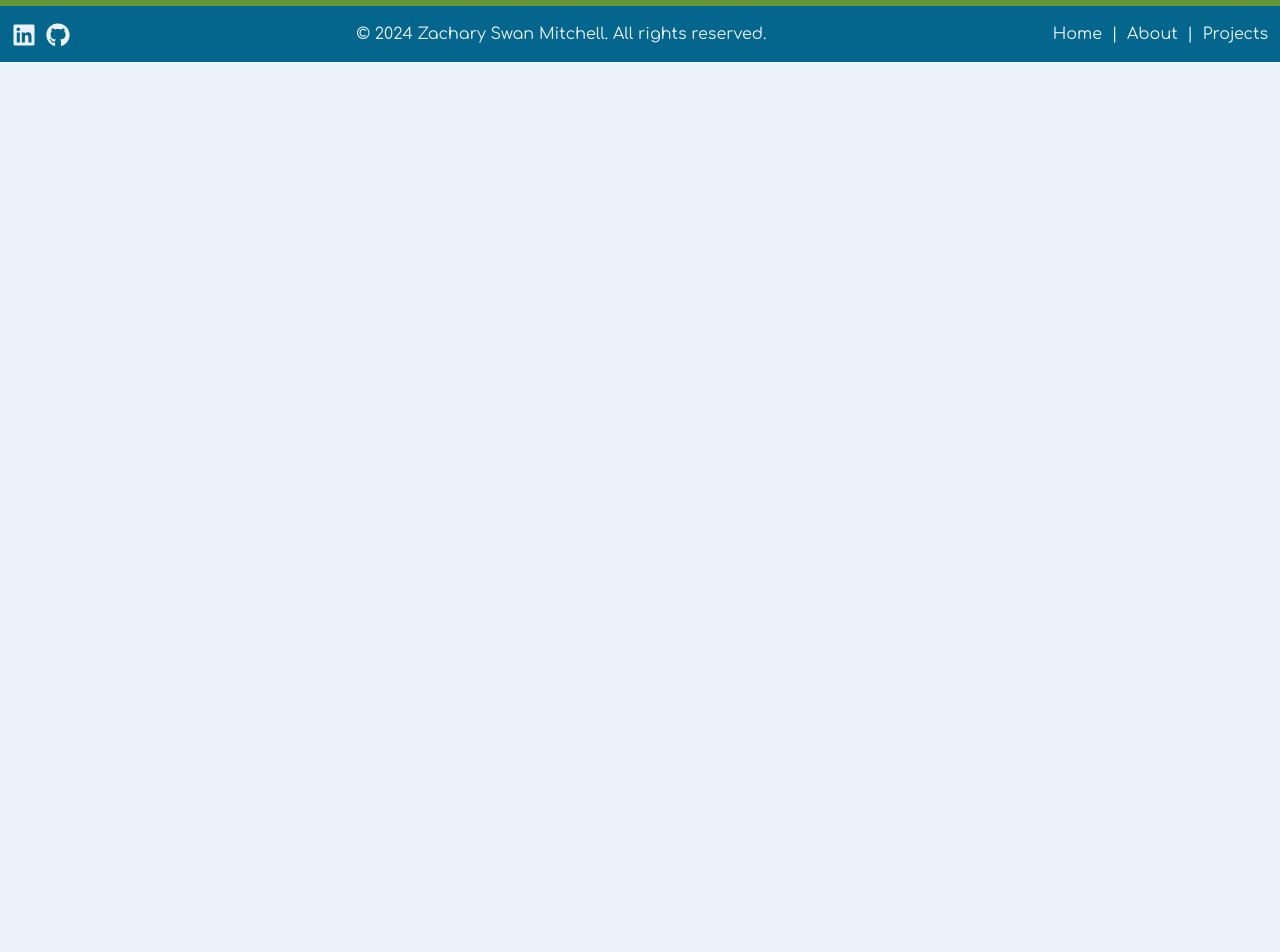
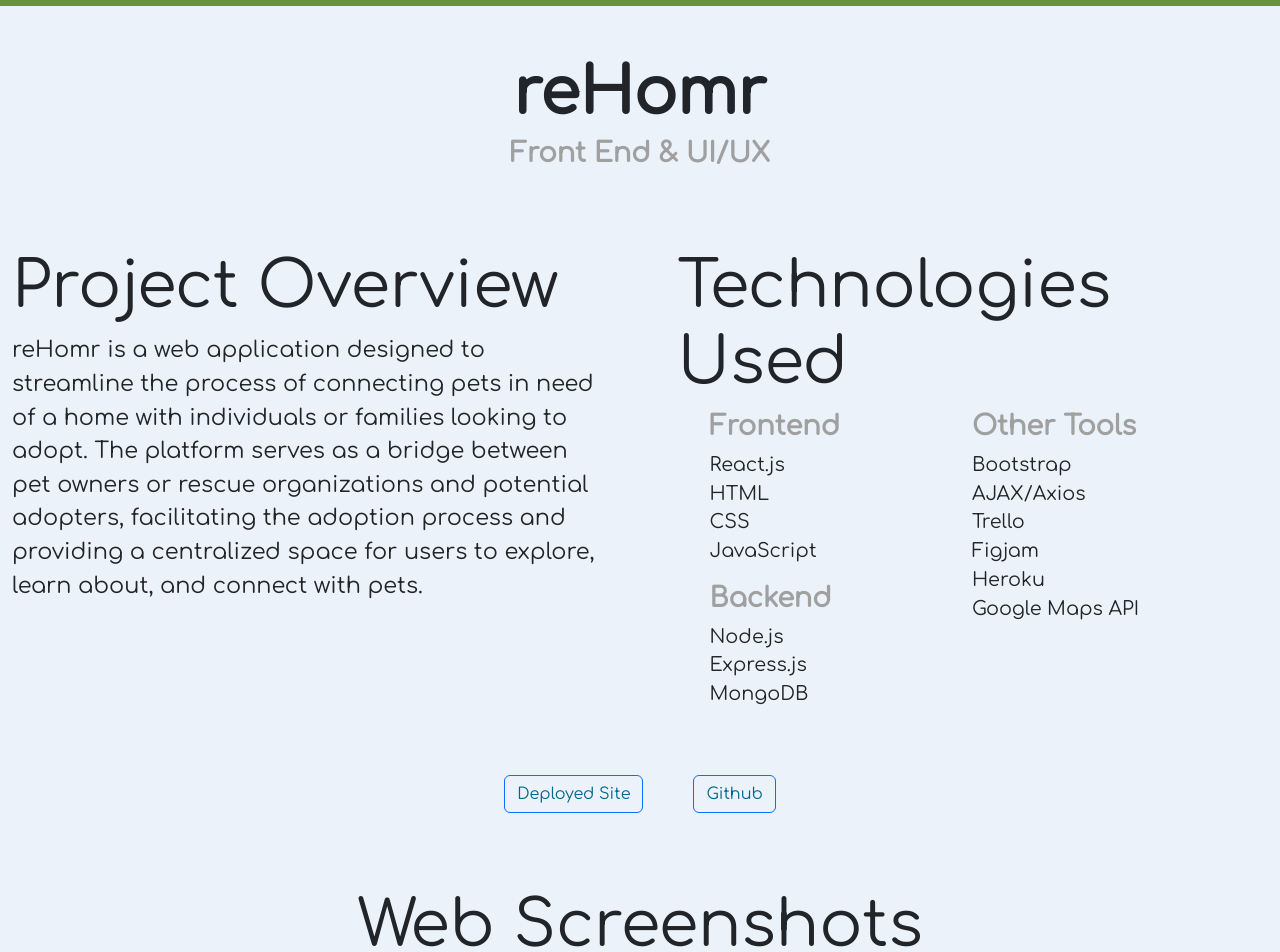
Before and after one commit to zacharyswanmitchell/portfolio-site, a React (Create React App) app: page /projects/rehomr in a window 1280 px wide. Shown: the part 60-1012 px from the top of the page. Before the commit the page ends 800 px from the top, so only its background shows below. Built offline with nearby package versions, Linux system fonts and the light colour scheme; a web font is replaced by a local one.

Commit message:
Refactor add projects templates

```diff
--- a/src/pages/App/App.jsx
+++ b/src/pages/App/App.jsx
@@ -1,11 +1,12 @@
-import 'bootstrap/dist/css/bootstrap.min.css';// import { useState } from 'react';
-import { Routes, Route } from 'react-router-dom';
+import "bootstrap/dist/css/bootstrap.min.css"; // import { useState } from 'react';
+import { Routes, Route } from "react-router-dom";
 import "./App.css";
-import NavBar from '../../components/NavBar/NavBar';
-import Footer from '../../components/Footer/Footer';
+import NavBar from "../../components/NavBar/NavBar";
+import Footer from "../../components/Footer/Footer";
 import HomePage from "../HomePage/HomePage";
 import AboutPage from "../AboutPage/AboutPage";
 import ProjectsIndex from "../ProjectsIndex/ProjectsIndex";
+import RehomrPage from "../ProjectsPages/RehomrPage";
 
 export default function App() {
 	return (
@@ -13,9 +14,10 @@
 			<NavBar />
 			<Routes>
 				{/* Route components in here */}
-        <Route path="/" element={< HomePage />}/>
-        <Route path="/about" element={<AboutPage />}/>
-				<Route path="/projects" element={<ProjectsIndex />}/>
+				<Route path="/" element={<HomePage />} />
+				<Route path="/about" element={<AboutPage />} />
+				<Route path="/projects" element={<ProjectsIndex />} />
+				<Route path="/projects/rehomr" element={<RehomrPage />} />
 			</Routes>
 			<Footer />
 		</main>
--- a/src/pages/ProjectsIndex/ProjectsIndex.jsx
+++ b/src/pages/ProjectsIndex/ProjectsIndex.jsx
@@ -1,8 +1,6 @@
 import "./ProjectsIndex.css";
 import { Link } from "react-router-dom";
 import Container from "react-bootstrap/Container";
-import Row from "react-bootstrap/Row";
-import Col from "react-bootstrap/Col";
 import Card from "react-bootstrap/Card";
 
 export default function ProjectsIndex() {
--- /dev/null
+++ b/src/pages/ProjectsPages/Projects.css
@@ -0,0 +1,86 @@
+.project-title {
+    display: flex;
+    flex-direction: column;
+    align-items: center;
+}
+
+.project-title h1 {
+    font-size: 4rem;
+    font-weight: 700;
+    text-align: center;
+    margin: 50px auto 0;
+}
+
+.project-title span,
+.tech h2 {
+    font-size: 1.7rem;
+    font-weight: 700;
+    color: rgb(160, 160, 160);
+    text-decoration: underline var(--blue);
+}
+
+.project-details {
+    display: grid;
+    grid-template-columns: 1fr 1fr;
+    margin-top: 75px;
+    gap: 75px;
+}
+
+.project-details .description {
+    font-size: 1.4rem;
+}
+
+.tech-list {
+    display: flex;
+    gap: 100px;
+}
+
+.tech-list ul {
+    list-style: none;
+}
+
+.tech-list li {
+    font-size: 1.2rem;
+}
+
+.project-screenshots {
+    margin: 75px auto;
+}
+
+.project-screenshots h1 {
+    text-align: center;
+    margin-bottom: 50px;
+}
+
+.web-screenshots,
+.mobile-screenshots {
+    display: grid;
+    grid-template-columns: 1fr 1fr;
+    gap: 40px;
+    justify-content: center;
+    align-items: center;
+}
+
+.web-screenshots img,
+.mobile-screenshots img {
+    width: 100%;
+    height: auto;
+    border-radius: 5px;
+    box-shadow: 0 4px 8px rgba(0, 0, 0, 0.1);
+}
+
+.mobile-screenshots {
+    grid-template-columns: 1fr 1fr 1fr;
+}
+
+.project-buttons {
+    display: flex;
+    flex-wrap: wrap;
+    gap: 50px;
+    justify-content: center;
+    margin: 50px auto;
+}
+
+.project-buttons>.button-blue {
+    width: 150px;
+}
--- /dev/null
+++ b/src/pages/ProjectsPages/RehomrPage.jsx
@@ -0,0 +1,76 @@
+import "./Projects.css";
+import Container from "react-bootstrap/Container";
+import Button from "react-bootstrap/Button";
+
+export default function RehomrPage() {
+	return (
+		<>
+			<Container fluid className="project-container">
+				<div className="project-title">
+					<h1>reHomr</h1>
+					<span>Front End & UI/UX</span>
+				</div>
+				<div className="project-details">
+					<div className="description">
+						<h1>Project Overview</h1>
+						reHomr is a web application designed to streamline the process of
+						connecting pets in need of a home with individuals or families
+						looking to adopt. The platform serves as a bridge between pet owners
+						or rescue organizations and potential adopters, facilitating the
+						adoption process and providing a centralized space for users to
+						explore, learn about, and connect with pets.
+					</div>
+					<div className="tech">
+						<h1>Technologies Used</h1>
+						<div className="tech-list">
+							<div className="tech-used-1">
+								<ul>
+									<h2>Frontend</h2>
+									<li>React.js</li>
+									<li>HTML</li>
+									<li>CSS</li>
+									<li>JavaScript</li>
+								</ul>
+								<ul>
+									<h2>Backend</h2>
+									<li>Node.js</li>
+									<li>Express.js</li>
+									<li>MongoDB</li>
+								</ul>
+							</div>
+							<div className="tech-used-2">
+								<ul>
+									<h2>Other Tools</h2>
+									<li>Bootstrap</li>
+									<li>AJAX/Axios</li>
+									<li>Trello</li>
+									<li>Figjam</li>
+									<li>Heroku</li>
+									<li>Google Maps API</li>
+								</ul>
+							</div>
+						</div>
+					</div>
+				</div>
+				<div className="project-buttons">
+					<Button href="" variant="outline-primary" className="aboutme-button">
+						Deployed Site
+					</Button>{" "}
+					<Button href="" variant="outline-primary" className="aboutme-button">
+						Github
+					</Button>{" "}
+				</div>
+				<div className="project-screenshots">
+					<h1>Web Screenshots</h1>
+					<div className="web-screenshots">
+						<img src="" alt="" />
+						<img src="" alt="" />
+						<img src="" alt="" />
+						<img src="" alt="" />
+						<img src="" alt="" />
+					</div>
+				</div>
+			</Container>
+		</>
+	);
+}
```
Also changed, not shown: src/pages/ProjectsPages/DisctrackerPage.jsx (added, +76 -0 lines), 1 other file (tests, documents, lock files or other folders). Lines whose indentation alone changed are shown as unchanged.
